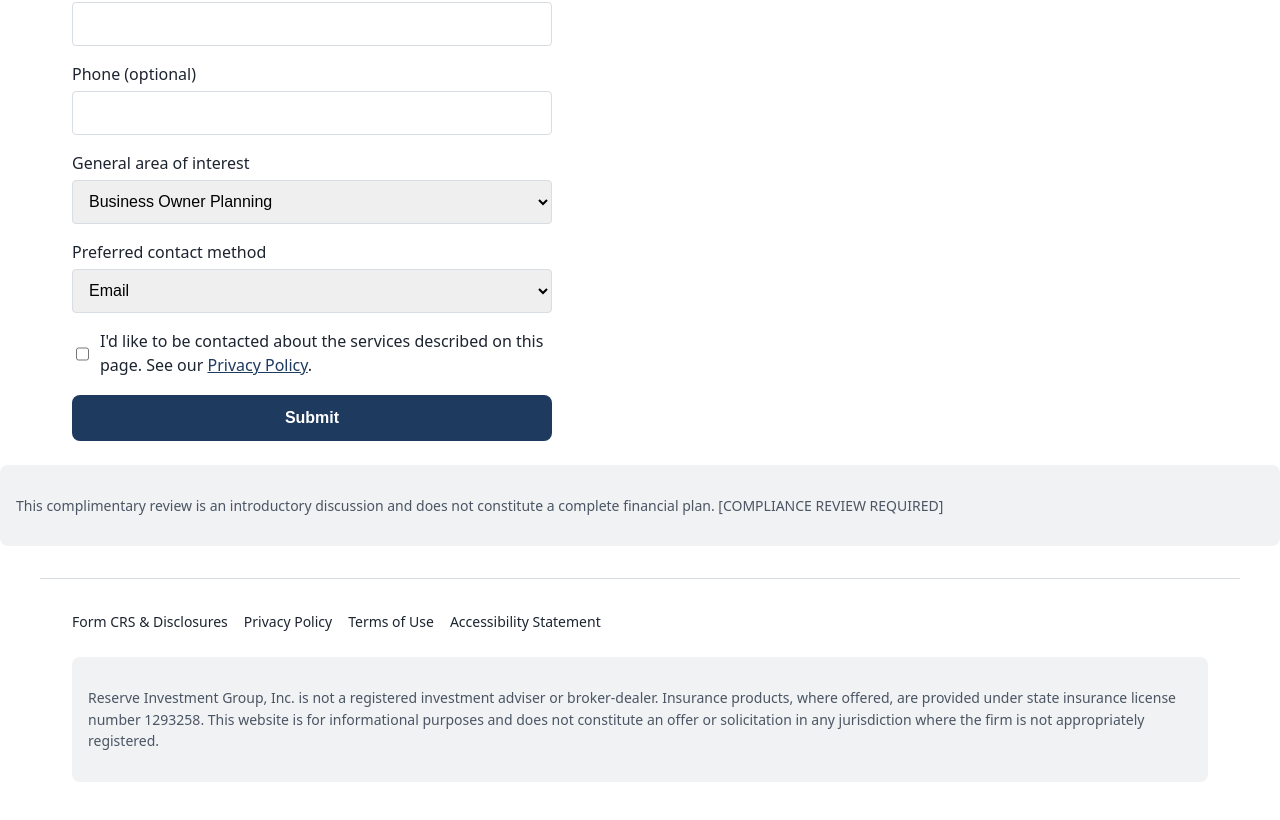
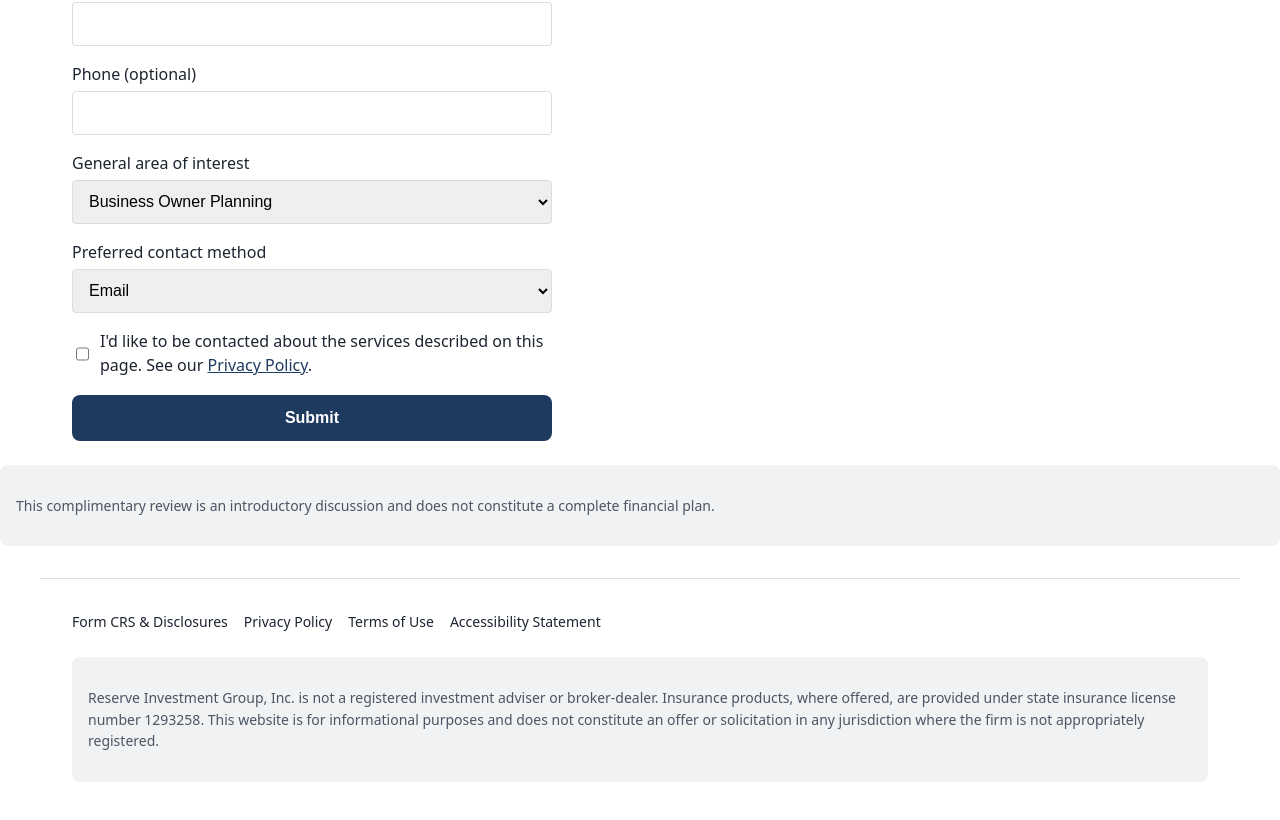
Before and after one commit to sshaw0729-dotcom/reserve-investment-group-website, a Next.js app: page /business-owner-financial-review in a window 1280 px wide. Shown: the part 762-1582 px from the top of the page. Built offline with nearby package versions, Linux system fonts and the light colour scheme; no server answers.

Commit message:
Update disclosure block content
Removed compliance note from disclosure block.

```diff
--- a/src/app/business-owner-financial-review/page.tsx
+++ b/src/app/business-owner-financial-review/page.tsx
@@ -34,7 +34,7 @@ export default function BusinessOwnerFinancialReviewPage() {
       </section>
       <DisclosureBlock>
         This complimentary review is an introductory discussion and does
-        not constitute a complete financial plan. [COMPLIANCE REVIEW REQUIRED]
+        not constitute a complete financial plan.
       </DisclosureBlock>
     </main>
   );
```
